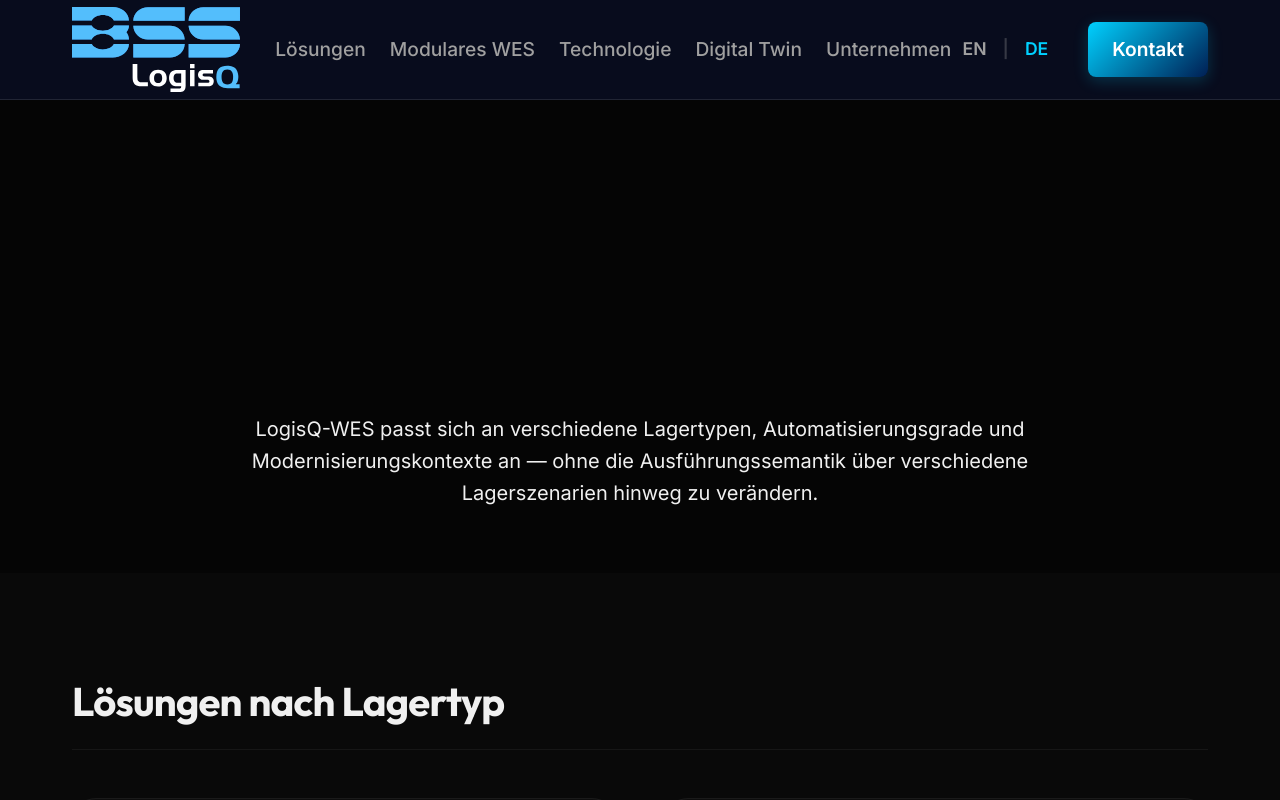
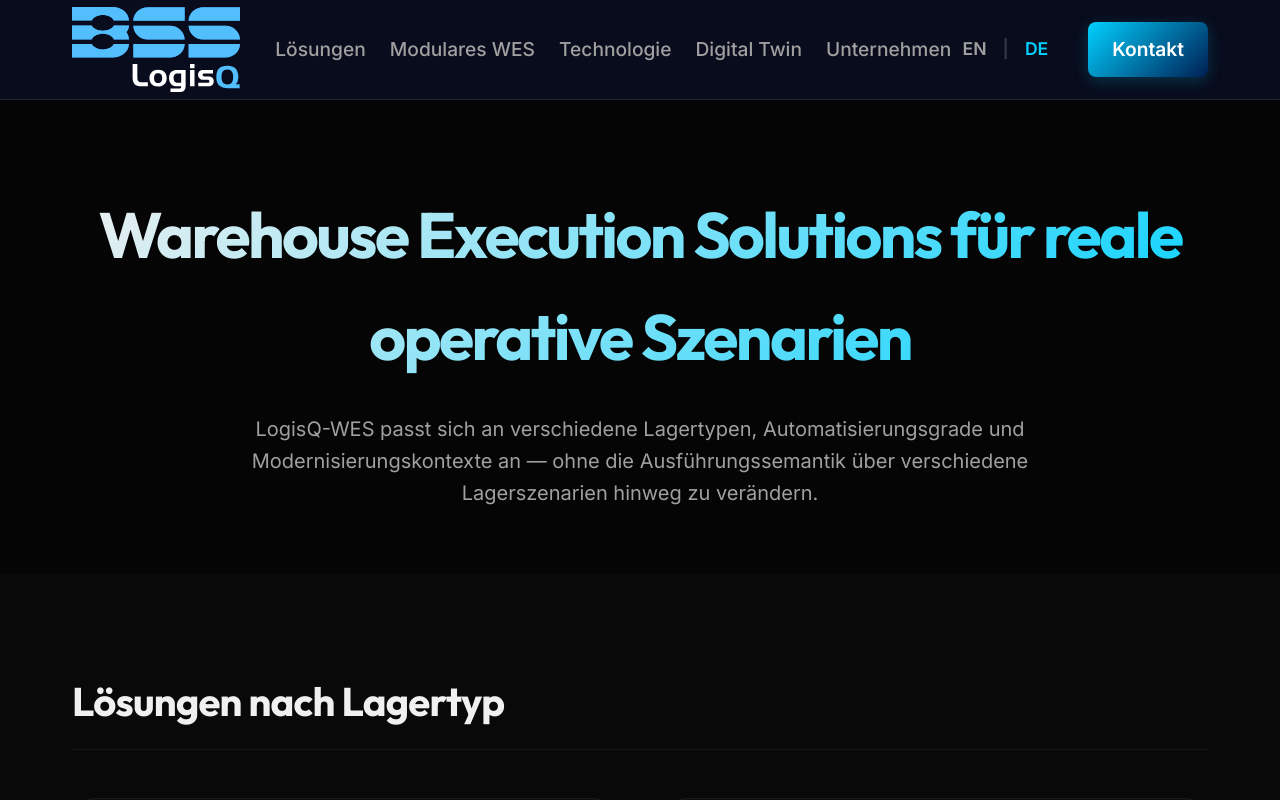
Before and after one commit to zuchowskimarek-dotcom/bss-logisq-website, a Next.js app: page /de/solutions in a window 1280 px wide. Shown: the top 800 px of the page. Built offline with nearby package versions, Linux system fonts and the light colour scheme.

Commit message:
fix: replace undefined CSS variables with design tokens across all pages

```diff
--- a/src/app/[locale]/contact/Contact.module.css
+++ b/src/app/[locale]/contact/Contact.module.css
@@ -1,6 +1,6 @@
 .main {
     padding-top: 120px;
-    background: var(--bg-main);
+    background: var(--color-bg);
     min-height: 100vh;
 }
 
@@ -22,7 +22,7 @@
     font-size: 3rem;
     /* Reduced from 4rem */
     font-weight: 800;
-    color: var(--text-vibrant);
+    color: var(--color-text-main);
     margin-bottom: 1rem;
     /* Reduced from 2rem */
     letter-spacing: -0.04em;
@@ -31,7 +31,7 @@
 .subtitle {
     font-size: 1.25rem;
     /* Reduced from 1.5rem */
-    color: var(--text-muted);
+    color: var(--color-text-dim);
     line-height: 1.6;
 }
 
@@ -124,7 +124,7 @@
 .teamName {
     font-size: 1.5rem;
     font-weight: 700;
-    color: var(--text-vibrant);
+    color: var(--color-text-main);
     margin-bottom: 0.5rem;
 }
 
@@ -143,7 +143,7 @@
 
 .contactLink {
     display: inline-block;
-    color: var(--text-muted);
+    color: var(--color-text-dim);
     text-decoration: none;
     font-size: 0.95rem;
     transition: color 0.2s ease;
@@ -187,7 +187,7 @@
 
 .address {
     font-size: 1.1rem;
-    color: var(--text-muted);
+    color: var(--color-text-dim);
     line-height: 1.8;
     margin-bottom: 2rem;
 }
@@ -198,7 +198,7 @@
 
 .companyContact {
     font-size: 1rem;
-    color: var(--text-muted);
+    color: var(--color-text-dim);
     line-height: 1.8;
 }
 
@@ -213,7 +213,7 @@
 }
 
 .companyContact a:hover {
-    color: var(--text-vibrant);
+    color: var(--color-text-main);
     text-decoration: underline;
 }
 
--- a/src/app/[locale]/solutions/[slug]/SolutionDetail.module.css
+++ b/src/app/[locale]/solutions/[slug]/SolutionDetail.module.css
@@ -12,7 +12,7 @@
 .title {
     font-size: 3.5rem;
     font-weight: 800;
-    color: var(--text-vibrant);
+    color: var(--color-text-main);
     margin-bottom: 1rem;
     letter-spacing: -0.04em;
 }
@@ -40,7 +40,7 @@
 .sectionTitle {
     font-size: 2rem;
     font-weight: 700;
-    color: var(--text-vibrant);
+    color: var(--color-text-main);
     margin-bottom: 2.5rem;
     display: flex;
     align-items: center;
@@ -60,7 +60,7 @@
     background: rgba(255, 255, 255, 0.02);
     border: 1px solid rgba(255, 255, 255, 0.05);
     border-radius: 12px;
-    color: var(--text-muted);
+    color: var(--color-text-dim);
     line-height: 1.6;
     display: flex;
     gap: 1rem;
@@ -76,7 +76,7 @@
 .semanticsText {
     font-size: 1.25rem;
     line-height: 1.8;
-    color: var(--text-muted);
+    color: var(--color-text-dim);
     max-width: 800px;
 }
 
@@ -93,7 +93,7 @@
 }
 
 .capabilityCard h4 {
-    color: var(--text-vibrant);
+    color: var(--color-text-main);
     margin-bottom: 0.5rem;
     font-size: 1.2rem;
 }
--- a/src/app/[locale]/technology/Technology.module.css
+++ b/src/app/[locale]/technology/Technology.module.css
@@ -1,6 +1,6 @@
 .main {
     padding-top: 120px;
-    background: var(--bg-main);
+    background: var(--color-bg);
     min-height: 100vh;
 }
 
@@ -12,14 +12,14 @@
 .title {
     font-size: 3.5rem;
     font-weight: 800;
-    color: var(--text-vibrant);
+    color: var(--color-text-main);
     margin-bottom: 2rem;
     letter-spacing: -0.04em;
 }
 
 .subtitle {
     font-size: 1.5rem;
-    color: var(--text-muted);
+    color: var(--color-text-dim);
     max-width: 850px;
     margin: 0 auto;
     line-height: 1.5;
@@ -33,7 +33,7 @@
 
 .introText {
     font-size: 1.5rem;
-    color: var(--text-vibrant);
+    color: var(--color-text-main);
     text-align: center;
     max-width: 900px;
     margin: 0 auto;
@@ -49,7 +49,7 @@
 .sectionTitle {
     font-size: 2.5rem;
     font-weight: 700;
-    color: var(--text-vibrant);
+    color: var(--color-text-main);
     text-align: center;
     margin-bottom: 4rem;
 }
@@ -81,7 +81,7 @@
 
 .layerHeader h3 {
     font-size: 1.5rem;
-    color: var(--text-vibrant);
+    color: var(--color-text-main);
     margin-bottom: 0.5rem;
 }
 
@@ -95,7 +95,7 @@
 
 .layerDesc {
     font-size: 1.1rem;
-    color: var(--text-muted);
+    color: var(--color-text-dim);
     line-height: 1.6;
     display: flex;
     align-items: center;
@@ -109,7 +109,7 @@
 
 .modelDesc {
     font-size: 1.25rem;
-    color: var(--text-muted);
+    color: var(--color-text-dim);
     text-align: center;
     max-width: 800px;
     margin: 0 auto 4rem auto;
@@ -139,7 +139,7 @@
 .flowStep {
     background: #0f0f0f;
     border: 1px solid var(--primary-green);
-    color: var(--text-vibrant);
+    color: var(--color-text-main);
     padding: 1.5rem 2rem;
     border-radius: 12px;
     z-index: 2;
--- a/src/app/[locale]/technology/digital-twin/DigitalTwin.module.css
+++ b/src/app/[locale]/technology/digital-twin/DigitalTwin.module.css
@@ -1,6 +1,6 @@
 .main {
     padding-top: 120px;
-    background: var(--bg-main);
+    background: var(--color-bg);
     min-height: 100vh;
 }
 
@@ -24,7 +24,7 @@
 .title {
     font-size: 4rem;
     font-weight: 800;
-    color: var(--text-vibrant);
+    color: var(--color-text-main);
     margin-bottom: 1.5rem;
     letter-spacing: -0.04em;
     line-height: 1.1;
@@ -40,7 +40,7 @@
 .introText {
     font-size: 1.2rem;
     line-height: 1.7;
-    color: var(--text-muted);
+    color: var(--color-text-dim);
     font-weight: 400;
 }
 
@@ -72,7 +72,7 @@
     right: 0;
     padding: 1.5rem;
     background: linear-gradient(to top, rgba(0, 0, 0, 0.8), transparent);
-    color: var(--text-vibrant);
+    color: var(--color-text-main);
     font-size: 1rem;
     font-weight: 600;
     text-align: center;
@@ -107,13 +107,13 @@
 .featureTitle {
     font-size: 2rem;
     font-weight: 700;
-    color: var(--text-vibrant);
+    color: var(--color-text-main);
     margin-bottom: 1.5rem;
 }
 
 .featureDesc {
     font-size: 1.2rem;
-    color: var(--text-muted);
+    color: var(--color-text-dim);
     line-height: 1.7;
 }
 
@@ -139,7 +139,7 @@
 .imageCaption {
     padding: 1rem 1.5rem;
     background: rgba(0, 0, 0, 0.5);
-    color: var(--text-muted);
+    color: var(--color-text-dim);
     font-size: 0.95rem;
     text-align: center;
 }
@@ -160,7 +160,7 @@
 .sectionSubtitle {
     text-align: center;
     font-size: 1.2rem;
-    color: var(--text-muted);
+    color: var(--color-text-dim);
     margin-top: 1rem;
     margin-bottom: 4rem;
     font-weight: 400;
@@ -209,13 +209,13 @@
 .monitorContent h3 {
     font-size: 1.5rem;
     font-weight: 700;
-    color: var(--text-vibrant);
+    color: var(--color-text-main);
     margin-bottom: 0.75rem;
 }
 
 .monitorContent p {
     font-size: 1rem;
-    color: var(--text-muted);
+    color: var(--color-text-dim);
     line-height: 1.6;
 }
 
@@ -241,13 +241,13 @@
 .featureCard h3 {
     font-size: 1.5rem;
     font-weight: 700;
-    color: var(--text-vibrant);
+    color: var(--color-text-main);
     margin-bottom: 1rem;
 }
 
 .featureCard p {
     font-size: 1.1rem;
-    color: var(--text-muted);
+    color: var(--color-text-dim);
     line-height: 1.6;
 }
 
@@ -262,7 +262,7 @@
 .sectionTitle {
     font-size: 2.5rem;
     font-weight: 700;
-    color: var(--text-vibrant);
+    color: var(--color-text-main);
     text-align: center;
     margin-bottom: 4rem;
 }
@@ -300,13 +300,13 @@
 .showcaseCard h4 {
     font-size: 1.4rem;
     font-weight: 700;
-    color: var(--text-vibrant);
+    color: var(--color-text-main);
     margin-bottom: 1rem;
 }
 
 .showcaseCard p {
     font-size: 1rem;
-    color: var(--text-muted);
+    color: var(--color-text-dim);
     line-height: 1.6;
 }
 
@@ -336,19 +336,19 @@
     text-transform: uppercase;
     letter-spacing: 0.1em;
     margin-bottom: 2rem;
-    color: var(--text-muted);
+    color: var(--color-text-dim);
 }
 
 .roadmapTitle {
     font-size: 2.5rem;
     font-weight: 700;
-    color: var(--text-vibrant);
+    color: var(--color-text-main);
     margin-bottom: 1.5rem;
 }
 
 .roadmapDesc {
     font-size: 1.2rem;
-    color: var(--text-muted);
+    color: var(--color-text-dim);
     line-height: 1.7;
     max-width: 700px;
     margin: 0 auto;
--- a/src/app/[locale]/technology/fleet-management/Fleet.module.css
+++ b/src/app/[locale]/technology/fleet-management/Fleet.module.css
@@ -1,6 +1,6 @@
 .main {
     padding-top: 120px;
-    background: var(--bg-main);
+    background: var(--color-bg);
     min-height: 100vh;
 }
 
@@ -12,10 +12,10 @@
 .title {
     font-size: 3.5rem;
     font-weight: 800;
-    color: var(--text-vibrant);
+    color: var(--color-text-main);
     margin-bottom: 2rem;
     letter-spacing: -0.04em;
-    background: linear-gradient(135deg, var(--text-vibrant), var(--color-accent));
+    background: linear-gradient(135deg, var(--color-text-main), var(--color-accent));
     -webkit-background-clip: text;
     background-clip: text;
     -webkit-text-fill-color: transparent;
@@ -23,7 +23,7 @@
 
 .subtitle {
     font-size: 1.5rem;
-    color: var(--text-muted);
+    color: var(--color-text-dim);
     max-width: 800px;
     margin: 0 auto;
 }
@@ -36,7 +36,7 @@
 
 .introText {
     font-size: 1.5rem;
-    color: var(--text-vibrant);
+    color: var(--color-text-main);
     text-align: center;
     max-width: 900px;
     margin: 0 auto;
@@ -75,13 +75,13 @@
 .featureCard h3 {
     font-size: 1.5rem;
     font-weight: 700;
-    color: var(--text-vibrant);
+    color: var(--color-text-main);
     margin-bottom: 1rem;
 }
 
 .featureCard p {
     font-size: 1.1rem;
-    color: var(--text-muted);
+    color: var(--color-text-dim);
     line-height: 1.6;
 }
 
@@ -94,7 +94,7 @@
 .sectionTitle {
     font-size: 2.5rem;
     font-weight: 700;
-    color: var(--text-vibrant);
+    color: var(--color-text-main);
     text-align: center;
     margin-bottom: 4rem;
 }
@@ -124,7 +124,7 @@
 .visualCaption {
     padding: 2rem;
     font-size: 1.1rem;
-    color: var(--text-muted);
+    color: var(--color-text-dim);
     text-align: center;
     font-weight: 500;
     background: rgba(255, 255, 255, 0.01);
--- a/src/app/[locale]/technology/modular-wes/ModularWes.module.css
+++ b/src/app/[locale]/technology/modular-wes/ModularWes.module.css
@@ -1,6 +1,6 @@
 .main {
     padding-top: 120px;
-    background: var(--bg-main);
+    background: var(--color-bg);
     min-height: 100vh;
 }
 
@@ -12,14 +12,14 @@
 .title {
     font-size: 3.5rem;
     font-weight: 800;
-    color: var(--text-vibrant);
+    color: var(--color-text-main);
     margin-bottom: 2rem;
     letter-spacing: -0.04em;
 }
 
 .subtitle {
     font-size: 1.5rem;
-    color: var(--text-muted);
+    color: var(--color-text-dim);
     max-width: 850px;
     margin: 0 auto;
     line-height: 1.5;
@@ -33,7 +33,7 @@
 
 .introText {
     font-size: 1.5rem;
-    color: var(--text-vibrant);
+    color: var(--color-text-main);
     text-align: center;
     max-width: 900px;
     margin: 0 auto;
@@ -51,14 +51,14 @@
 
 .structureTitle {
     font-size: 2rem;
-    color: var(--text-vibrant);
+    color: var(--color-text-main);
     margin-bottom: 1rem;
     text-align: center;
 }
 
 .structureDesc {
     font-size: 1.1rem;
-    color: var(--text-muted);
+    color: var(--color-text-dim);
     text-align: center;
     max-width: 700px;
     margin: 0 auto 3rem auto;
@@ -105,7 +105,7 @@
 
 .sectionDesc {
     font-size: 1.2rem;
-    color: var(--text-muted);
+    color: var(--color-text-dim);
     text-align: center;
     max-width: 800px;
     margin: 0 auto 3rem auto;
@@ -129,14 +129,14 @@
     padding: 1.5rem;
     text-align: left;
     font-size: 1.1rem;
-    color: var(--text-vibrant);
+    color: var(--color-text-main);
     border-bottom: 2px solid rgba(255, 255, 255, 0.1);
 }
 
 .comparisonTable td {
     padding: 1.5rem;
     border-bottom: 1px solid rgba(255, 255, 255, 0.05);
-    color: var(--text-muted);
+    color: var(--color-text-dim);
     font-size: 1rem;
 }
 
@@ -146,7 +146,7 @@
 
 .metricCell {
     font-weight: 600;
-    color: var(--text-vibrant) !important;
+    color: var(--color-text-main) !important;
 }
 
 .highlightCell {
@@ -183,13 +183,13 @@
 
 .pillar h3 {
     font-size: 1.75rem;
-    color: var(--text-vibrant);
+    color: var(--color-text-main);
     margin-bottom: 1rem;
 }
 
 .pillar p {
     font-size: 1.1rem;
-    color: var(--text-muted);
+    color: var(--color-text-dim);
     line-height: 1.6;
 }
 
@@ -207,14 +207,14 @@
 .techTitle {
     font-size: 2.5rem;
     font-weight: 800;
-    color: var(--text-vibrant);
+    color: var(--color-text-main);
     margin-bottom: 1.5rem;
     letter-spacing: -0.02em;
 }
 
 .techDesc {
     font-size: 1.25rem;
-    color: var(--text-muted);
+    color: var(--color-text-dim);
     line-height: 1.7;
 }
 
@@ -228,7 +228,7 @@
 .sectionTitle {
     font-size: 2.5rem;
     font-weight: 700;
-    color: var(--text-vibrant);
+    color: var(--color-text-main);
     text-align: center;
     margin-bottom: 4rem;
 }
@@ -258,7 +258,7 @@
 .visualCaption {
     padding: 2rem;
     font-size: 1.1rem;
-    color: var(--text-muted);
+    color: var(--color-text-dim);
     text-align: center;
     font-weight: 500;
     background: rgba(255, 255, 255, 0.01);
--- a/src/components/home/ContactCTA.module.css
+++ b/src/components/home/ContactCTA.module.css
@@ -1,6 +1,6 @@
 .section {
     padding: 10rem 2rem;
-    background: var(--bg-main);
+    background: var(--color-bg);
     position: relative;
     overflow: hidden;
     border-top: 1px solid rgba(255, 255, 255, 0.05);
@@ -34,7 +34,7 @@
 .title {
     font-size: 3.5rem;
     font-weight: 800;
-    color: var(--text-vibrant);
+    color: var(--color-text-main);
     margin-bottom: 1.5rem;
     letter-spacing: -0.04em;
     line-height: 1.1;
@@ -42,7 +42,7 @@
 
 .subtitle {
     font-size: 1.25rem;
-    color: var(--text-muted);
+    color: var(--color-text-dim);
     line-height: 1.6;
     margin-bottom: 3.5rem;
 }
@@ -74,7 +74,7 @@
 .secondaryBtn {
     padding: 1.25rem 2.5rem;
     background: rgba(255, 255, 255, 0.03);
-    color: var(--text-vibrant);
+    color: var(--color-text-main);
     border: 1px solid rgba(255, 255, 255, 0.1);
     border-radius: 12px;
     font-size: 1.1rem;
--- a/src/components/home/ProductOverview.module.css
+++ b/src/components/home/ProductOverview.module.css
@@ -18,14 +18,14 @@
 .title {
     font-size: 2.75rem;
     font-weight: 700;
-    color: var(--text-vibrant);
+    color: var(--color-text-main);
     margin-bottom: 1.25rem;
     letter-spacing: -0.02em;
 }
 
 .subtitle {
     font-size: 1.15rem;
-    color: var(--text-muted);
+    color: var(--color-text-dim);
     line-height: 1.6;
 }
 
@@ -67,14 +67,14 @@
 .moduleTitle {
     font-size: 1.5rem;
     font-weight: 600;
-    color: var(--text-vibrant);
+    color: var(--color-text-main);
     margin-bottom: 1.25rem;
 }
 
 .moduleDesc {
     font-size: 1rem;
     line-height: 1.6;
-    color: var(--text-muted);
+    color: var(--color-text-dim);
 }
 
 .footer {
--- a/src/components/home/ValuePillars.module.css
+++ b/src/components/home/ValuePillars.module.css
@@ -59,7 +59,7 @@
 .title {
     font-size: 1.5rem;
     font-weight: 600;
-    color: var(--text-vibrant);
+    color: var(--color-text-main);
     margin-bottom: 1.25rem;
     letter-spacing: -0.02em;
 }
@@ -67,7 +67,7 @@
 .description {
     font-size: 1.05rem;
     line-height: 1.6;
-    color: var(--text-muted);
+    color: var(--color-text-dim);
 }
 
 @media (max-width: 768px) {
--- a/src/components/solutions/Solutions.module.css
+++ b/src/components/solutions/Solutions.module.css
@@ -1,6 +1,6 @@
 .main {
     padding-top: 120px;
-    background: var(--bg-main);
+    background: var(--color-bg);
     min-height: 100vh;
 }
 
@@ -12,10 +12,10 @@
 .title {
     font-size: 4rem;
     font-weight: 800;
-    color: var(--text-vibrant);
+    color: var(--color-text-main);
     margin-bottom: 1.5rem;
     letter-spacing: -0.04em;
-    background: linear-gradient(135deg, var(--text-vibrant), var(--color-accent));
+    background: linear-gradient(135deg, var(--color-text-main), var(--color-accent));
     -webkit-background-clip: text;
     background-clip: text;
     -webkit-text-fill-color: transparent;
@@ -23,7 +23,7 @@
 
 .subtitle {
     font-size: 1.25rem;
-    color: var(--text-muted);
+    color: var(--color-text-dim);
     max-width: 800px;
     margin: 0 auto;
     line-height: 1.6;
@@ -39,7 +39,7 @@
 .introText {
     font-size: 1.5rem;
     font-weight: 500;
-    color: var(--text-vibrant);
+    color: var(--color-text-main);
     text-align: center;
     max-width: 900px;
     margin: 0 auto;
@@ -48,7 +48,7 @@
 .sectionTitle {
     font-size: 2.5rem;
     font-weight: 700;
-    color: var(--text-vibrant);
+    color: var(--color-text-main);
     margin-bottom: 3rem;
     padding-bottom: 1rem;
     border-bottom: 1px solid rgba(255, 255, 255, 0.05);
@@ -88,13 +88,13 @@
 .cardTitle {
     font-size: 1.75rem;
     font-weight: 700;
-    color: var(--text-vibrant);
+    color: var(--color-text-main);
     margin-bottom: 1.25rem;
 }
 
 .cardDesc {
     font-size: 1.1rem;
-    color: var(--text-muted);
+    color: var(--color-text-dim);
     line-height: 1.6;
     margin-bottom: 2.5rem;
     flex-grow: 1;
```
